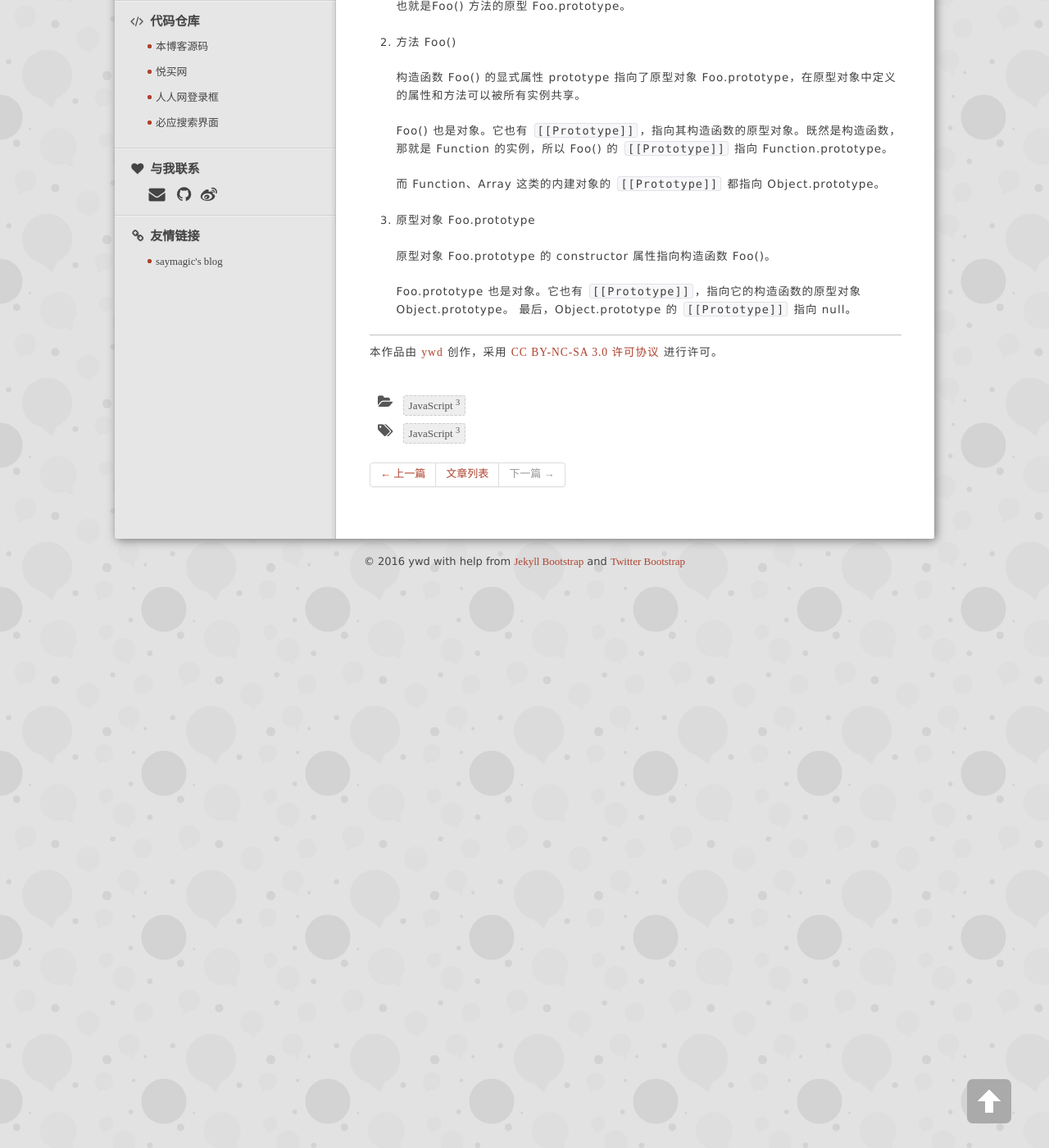
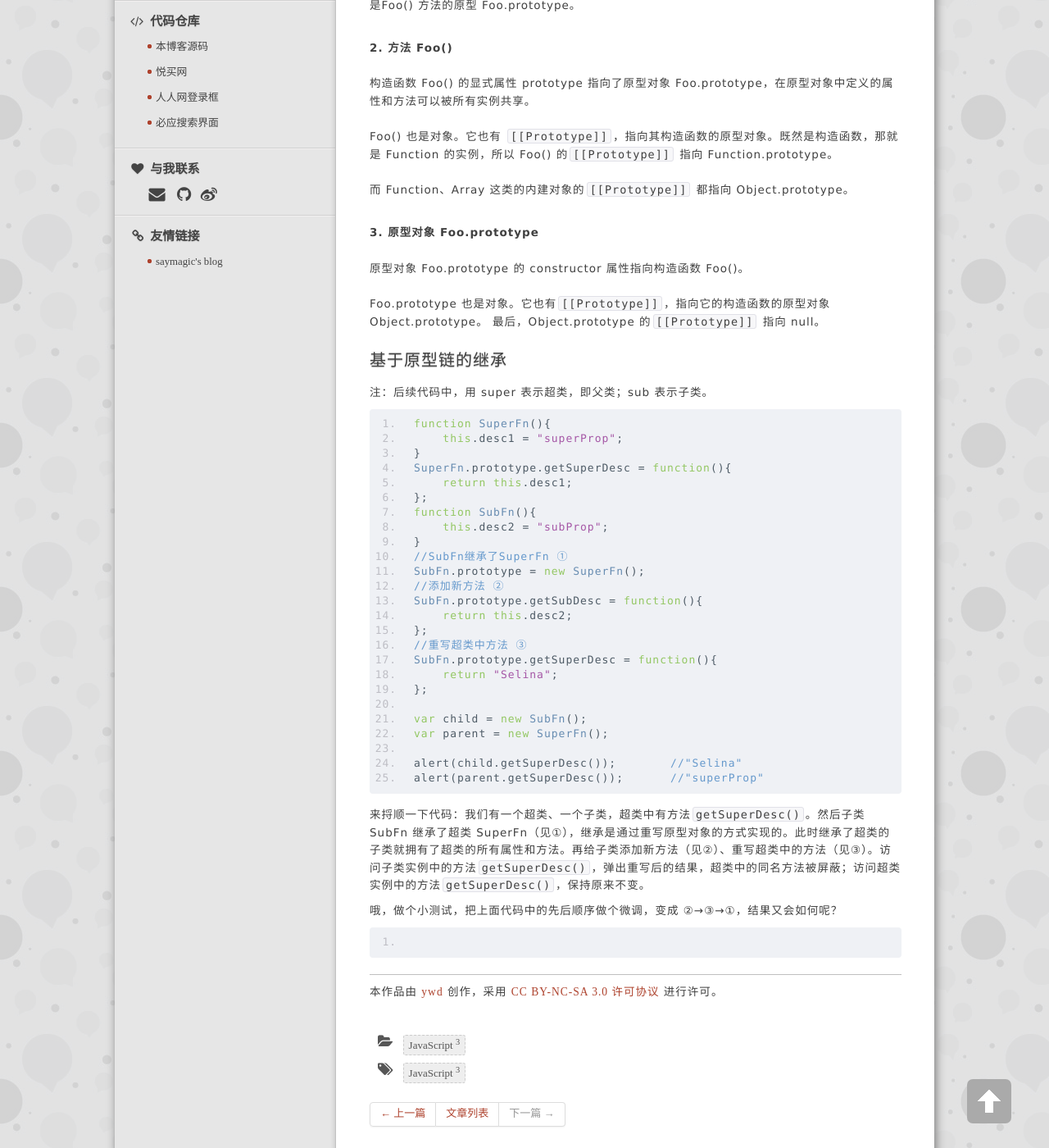
Before and after one commit to wendyppy/0-0-9.github.io, a Jekyll site: the page built from _posts/2016-07-23-inherit&prctotype-chain-in-js.md, in a window 1280 px wide and 1400 px high, scrolled down 1257 px. Shown: the whole window at 82% size. Built offline with Jekyll 4.4.1, drawn with Linux system fonts in a browser that asks for light colours; nearby versions of some CDN libraries; library files that are not in the unit come from our copies; Markdown is read by kramdown in place of the engine named in the settings; comment, search, counter and statistics services are not loaded.

Commit message:
alter inherit

```diff
--- a/_posts/2016-07-23-inherit&prctotype-chain-in-js.md
+++ b/_posts/2016-07-23-inherit&prctotype-chain-in-js.md
@@ -38,16 +38,56 @@ JavaScript 中的任意对象都有一个指针（内部属性），指向创建
 
 观察上面的例图，可以发现图中实体大致可以从左至右分成三类：实例、方法、方法的原型对象。我们现在来一一分析。
 
-1. 实例 f1、f2<br/><br/>
+**1. 实例 f1、f2**<br/><br/>
 f1、f2 是 Foo() 方法的实例，它们的内部属性`[[Prototype]]`指向构造函数的原型对象，也就是Foo() 方法的原型 Foo.prototype。<br /><br/>
 
-2. 方法 Foo()<br/><br/>
+**2. 方法 Foo()**<br/><br/>
 构造函数 Foo() 的显式属性 prototype 指向了原型对象 Foo.prototype，在原型对象中定义的属性和方法可以被所有实例共享。<br/><br/>
-Foo() 也是对象。它也有 `[[Prototype]]`，指向其构造函数的原型对象。既然是构造函数，那就是 Function 的实例，所以 Foo() 的 `[[Prototype]]` 指向 Function.prototype。<br/><br/>
-而 Function、Array 这类的内建对象的 `[[Prototype]]` 都指向 Object.prototype。
+Foo() 也是对象。它也有 `[[Prototype]]`，指向其构造函数的原型对象。既然是构造函数，那就是 Function 的实例，所以 Foo() 的`[[Prototype]]` 指向 Function.prototype。<br/><br/>
+而 Function、Array 这类的内建对象的`[[Prototype]]` 都指向 Object.prototype。
 <br/><br/>
 
-3. 原型对象 Foo.prototype<br/><br/>
+**3. 原型对象 Foo.prototype**<br/><br/>
 原型对象 Foo.prototype 的 constructor 属性指向构造函数 Foo()。<br/><br/>
-Foo.prototype 也是对象。它也有 `[[Prototype]]`，指向它的构造函数的原型对象 Object.prototype。
-最后，Object.prototype 的 `[[Prototype]]` 指向 null。
+Foo.prototype 也是对象。它也有`[[Prototype]]`，指向它的构造函数的原型对象 Object.prototype。
+最后，Object.prototype 的`[[Prototype]]` 指向 null。
+
+###基于原型链的继承
+
+注：后续代码中，用 super 表示超类，即父类；sub 表示子类。
+
+<pre>
+function SuperFn(){
+    this.desc1 = "superProp";
+}
+SuperFn.prototype.getSuperDesc = function(){
+    return this.desc1;
+};
+function SubFn(){
+    this.desc2 = "subProp";
+}
+//SubFn继承了SuperFn ①
+SubFn.prototype = new SuperFn();
+//添加新方法 ②
+SubFn.prototype.getSubDesc = function(){
+    return this.desc2;
+};
+//重写超类中方法 ③
+SubFn.prototype.getSuperDesc = function(){
+    return "Selina";
+};
+
+var child = new SubFn();
+var parent = new SuperFn();
+
+alert(child.getSuperDesc());	//"Selina"
+alert(parent.getSuperDesc());	//"superProp"
+</pre>
+
+来捋顺一下代码：我们有一个超类、一个子类，超类中有方法`getSuperDesc()`。然后子类 SubFn 继承了超类 SuperFn（见①），继承是通过重写原型对象的方式实现的。此时继承了超类的子类就拥有了超类的所有属性和方法。再给子类添加新方法（见②）、重写超类中的方法（见③）。访问子类实例中的方法`getSuperDesc()`，弹出重写后的结果，超类中的同名方法被屏蔽；访问超类实例中的方法`getSuperDesc()`，保持原来不变。
+
+哦，做个小测试，把上面代码中的先后顺序做个微调，变成 ②→③→①，结果又会如何呢？
+
+<pre>
+
+</pre>
```
